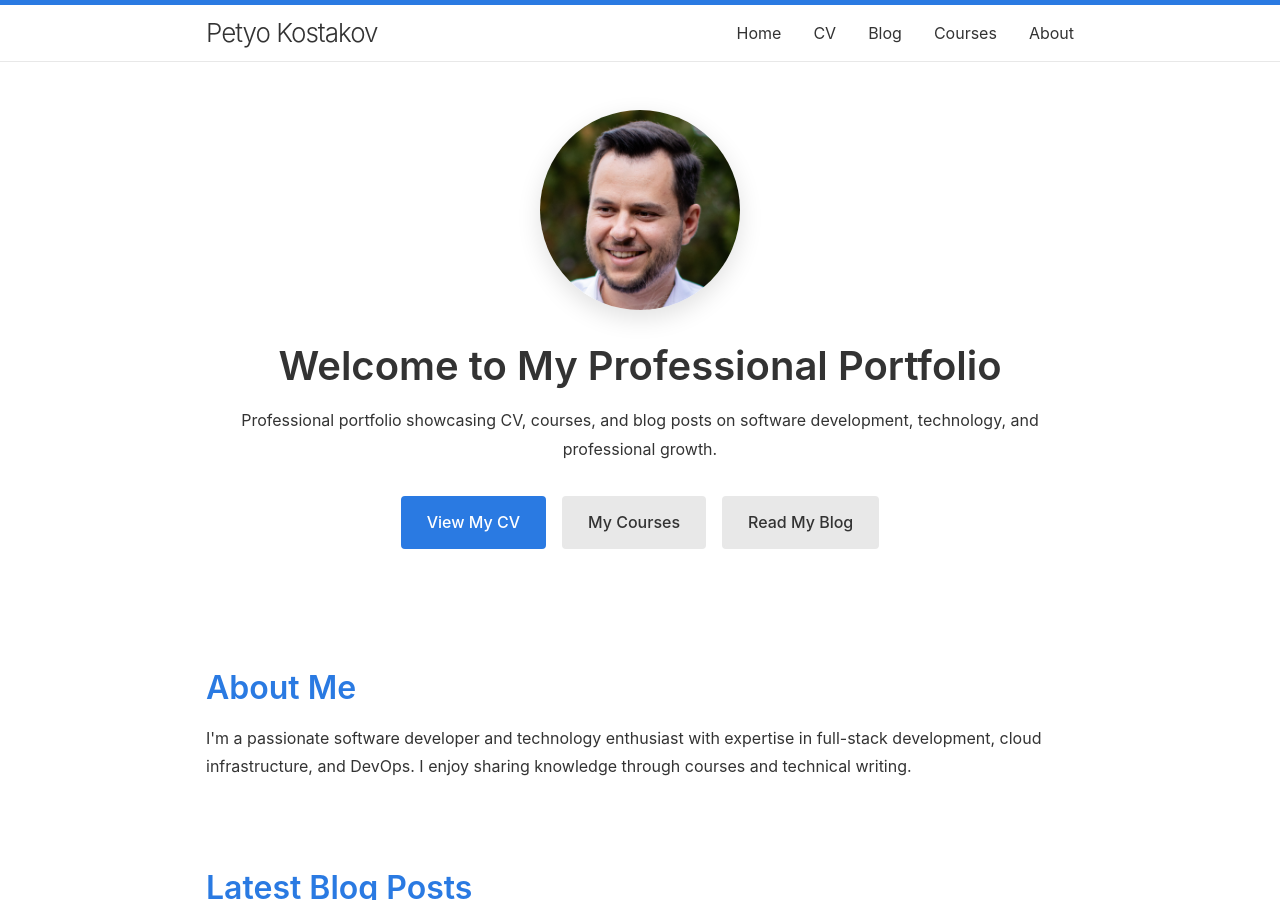
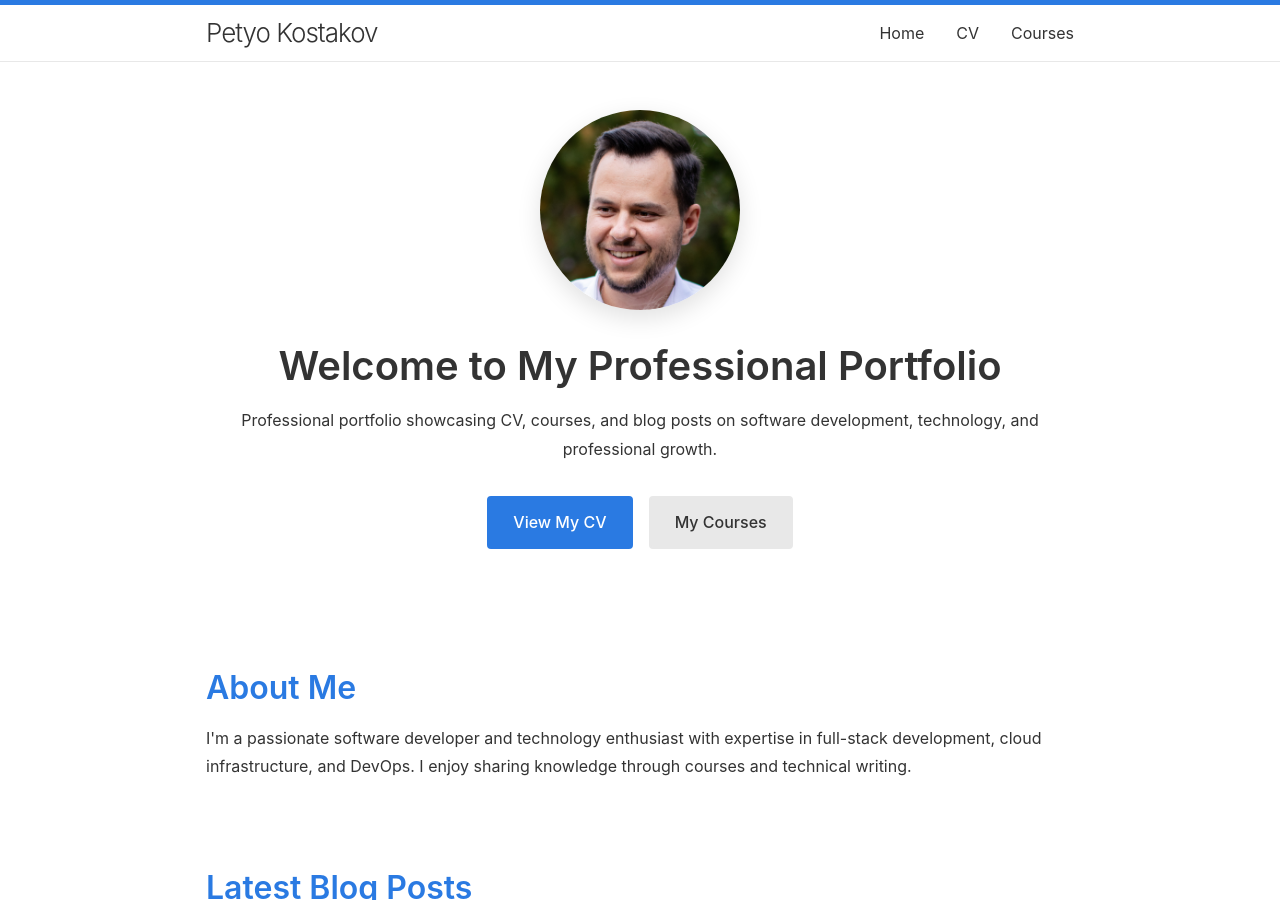
Before and after one commit to PetyoKostakov/PetyoKostakov.github.io, a Jekyll site: the page built from index.md, in a window 1280 px wide and 900 px high. Built offline with Jekyll 4.4.1, drawn with Linux system fonts in a browser that asks for light colours.

Commit message:
Remove about

```diff
--- a/_includes/header.html
+++ b/_includes/header.html
@@ -14,9 +14,7 @@
       <div class="trigger">
         <a class="page-link" href="{{ '/' | relative_url }}">Home</a>
         <a class="page-link" href="{{ '/cv' | relative_url }}">CV</a>
-        <a class="page-link" href="{{ '/blog' | relative_url }}">Blog</a>
         <a class="page-link" href="{{ '/courses' | relative_url }}">Courses</a>
-        <a class="page-link" href="{{ '/about' | relative_url }}">About</a>
       </div>
     </nav>
   </div>
--- a/index.md
+++ b/index.md
@@ -15,7 +15,6 @@ layout: default
   <div class="cta-buttons">
     <a href="/cv" class="btn btn-primary">View My CV</a>
     <a href="/courses" class="btn btn-secondary">My Courses</a>
-    <a href="/blog" class="btn btn-secondary">Read My Blog</a>
   </div>
 </div>
 
```
